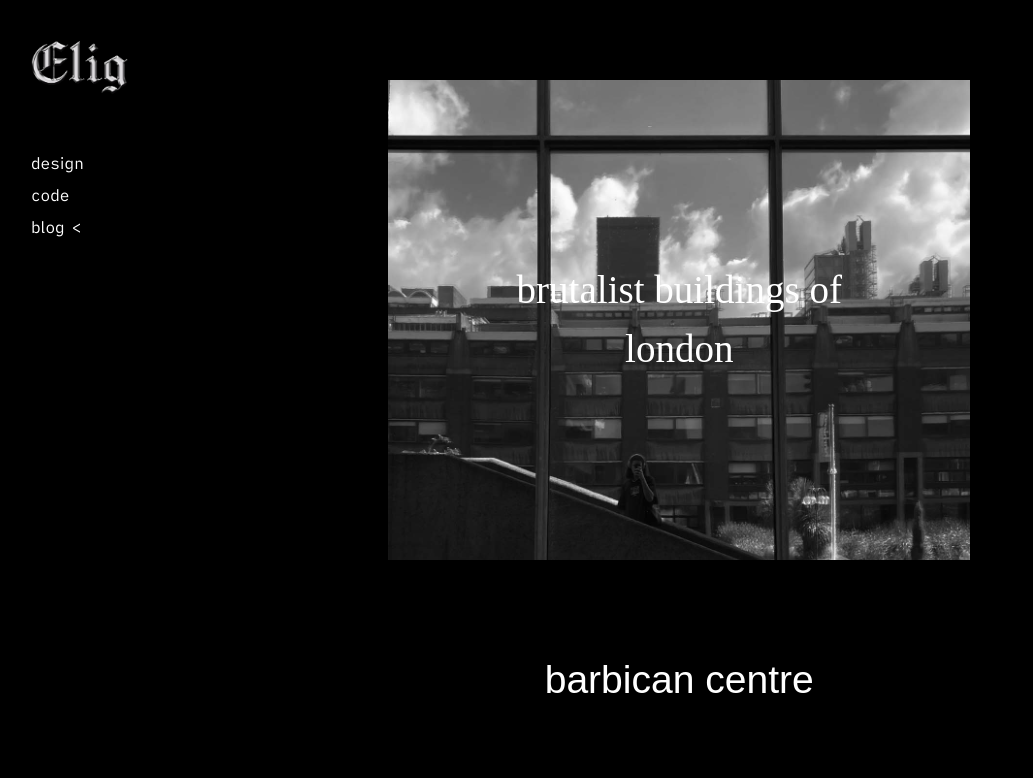
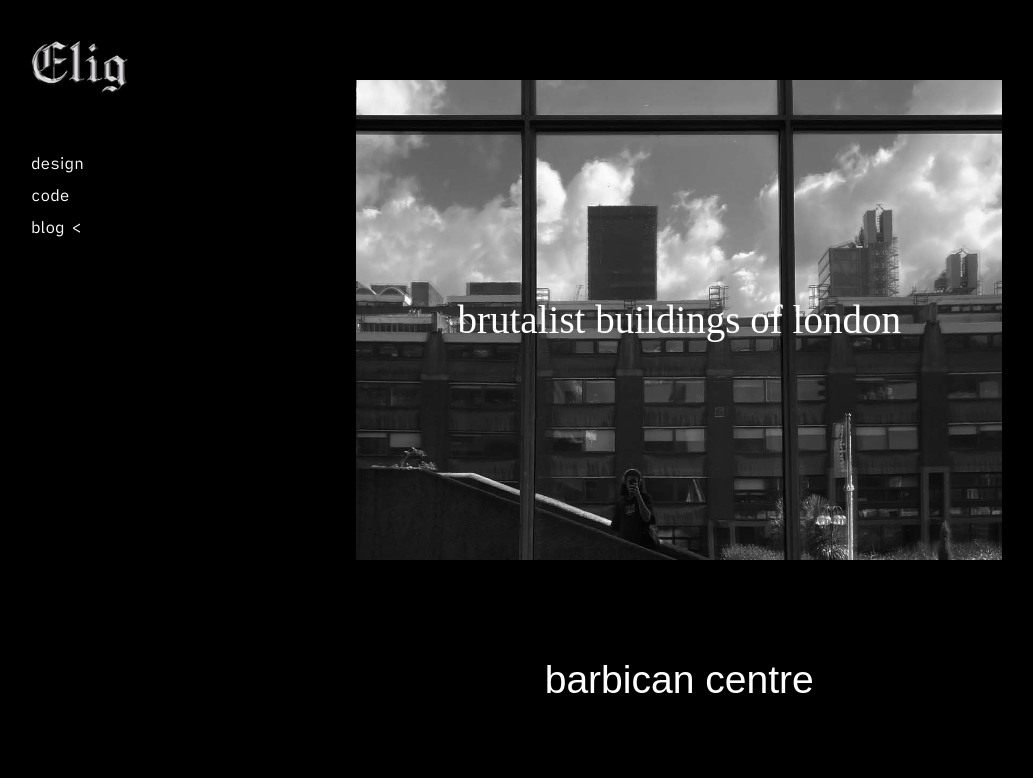
Before and after one commit to elia-orsini/elia-orsini.com, a Next.js app: page /blog/brutalist-buildings-london in a window 1280 px wide. Shown: the top 778 px of the page, without its empty margins (49-1082 px from the left). Built offline with nearby package versions, Linux system fonts and the light colour scheme; a web font is replaced by a local one.

Commit message:
style: padding

```diff
--- a/pages/blog/[id].tsx
+++ b/pages/blog/[id].tsx
@@ -9,7 +9,7 @@
   return (
     <div>
       <Navigation>
-        <div className="mx-auto mt-20 px-10 sm:w-4/5 lg:w-3/5">
+        <div className="mx-auto mt-20 px-2 sm:w-4/5 lg:w-3/5">
           {id === "brutalist-buildings-london" && (<BrutalistBuildings />)}
         </div>
       </Navigation>
--- a/pages/index.tsx
+++ b/pages/index.tsx
@@ -37,7 +37,7 @@
 export default function Entrance() {
   return (
     <Link href="/work">
-      <div className="h-screen">
+      <div className="h-screen w-screen">
         <Canvas>
           <Scene />
         </Canvas>
```
